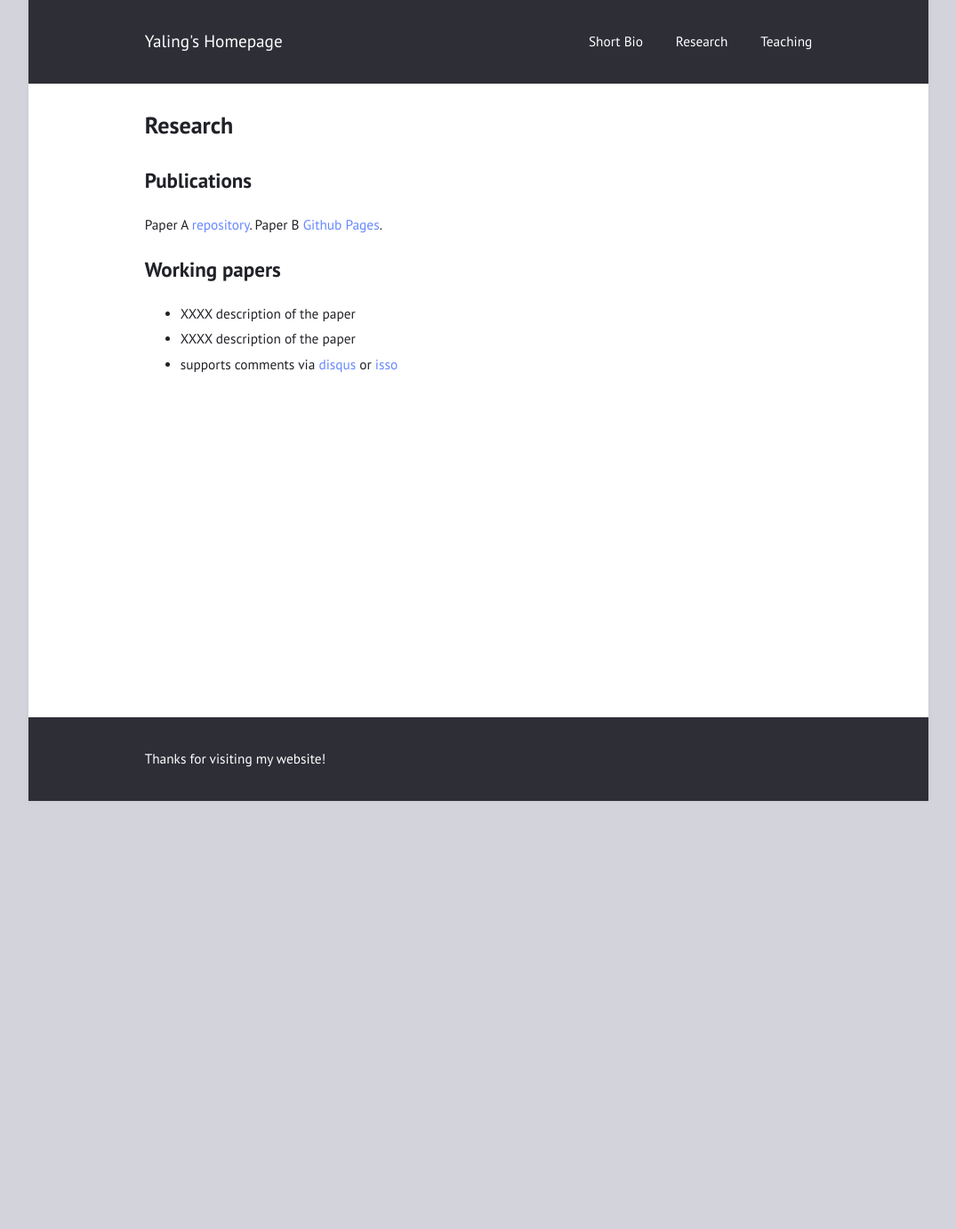
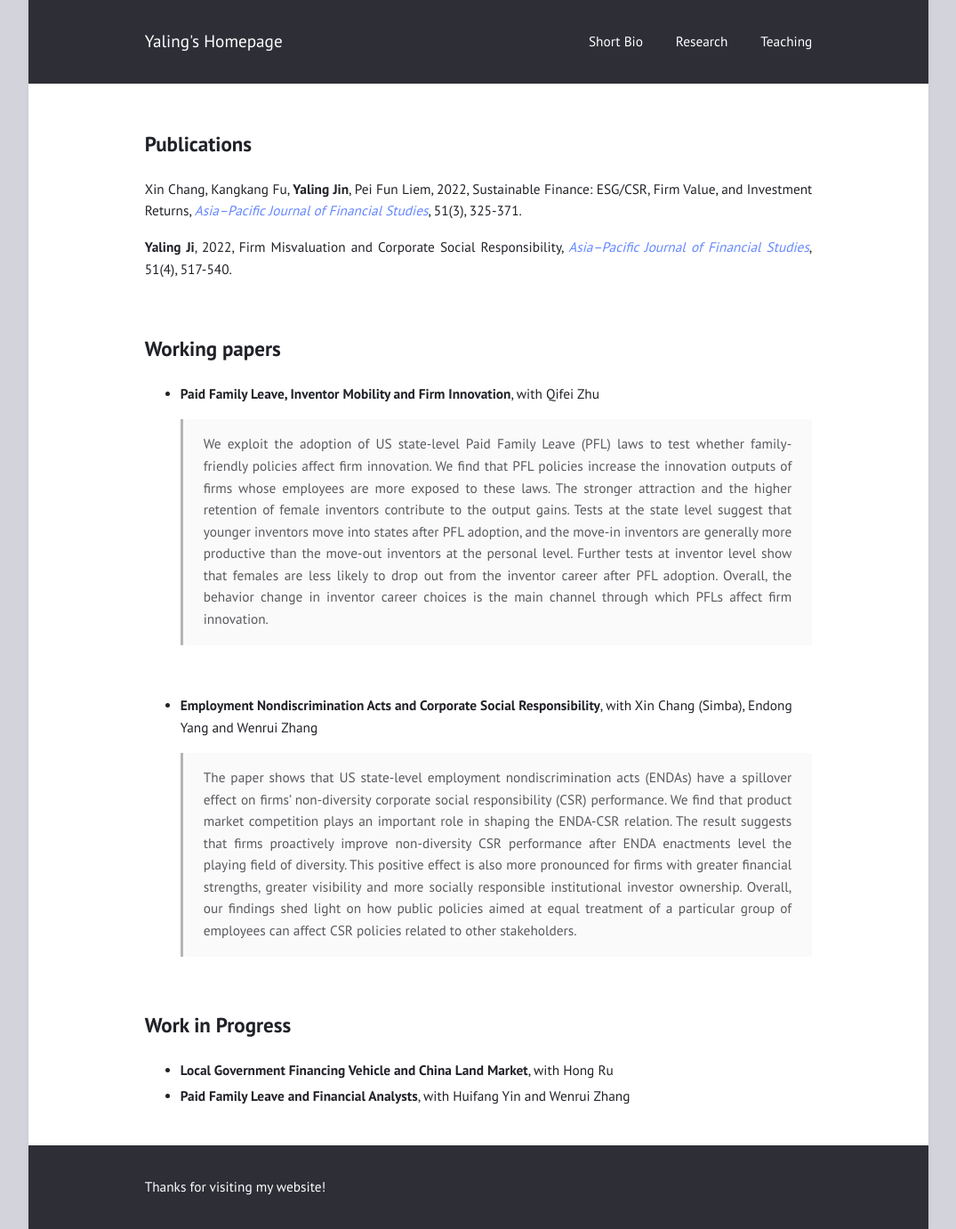
Before and after one commit to jinyaling/jinyaling.github.io, a Jekyll site: the page built from research.md, in a window 1280 px wide. Shown: the whole page at 89% size, without its empty margins (102-1177 px from the left). Built offline with Jekyll 4.4.1, drawn with Linux system fonts in a browser that asks for light colours; before the commit the page ends 900 px from its top, so only the background shows below that.

Commit message:
Update research.md

```diff
--- a/research.md
+++ b/research.md
@@ -1,18 +1,28 @@
 ---
-title: "Research"
+title: ""
 permalink: "/research/"
 layout: page
 ---
 
 ## Publications
 
-Paper A [repository](https://github.com/niklasbuschmann/contrast).
-Paper B [Github Pages](https://pages.github.com/).
+Xin Chang, Kangkang Fu, **Yaling Jin**, Pei Fun Liem, 2022, Sustainable Finance: ESG/CSR, Firm Value, and Investment Returns, [*Asia–Pacific Journal of Financial Studies*](https://doi.org/10.1111/ajfs.12379), 51(3), 325-371.
 
+**Yaling Ji**, 2022, Firm Misvaluation and Corporate Social Responsibility, [*Asia–Pacific Journal of Financial Studies*](https://doi.org/10.1111/ajfs.12373), 51(4), 517-540.
+
+&nbsp;
 ## Working papers
 
- - XXXX
-  description of the paper
- - XXXX
-  description of the paper
- - supports comments via [disqus](https://disqus.com/) or [isso](http://posativ.org/isso/)
+ - **Paid Family Leave, Inventor Mobility and Firm Innovation**, with Qifei Zhu
+>
+> We exploit the adoption of US state-level Paid Family Leave (PFL) laws to test whether family-friendly policies affect firm innovation. We find that PFL policies increase the innovation outputs of firms whose employees are more exposed to these laws. The stronger attraction and the higher retention of female inventors contribute to the output gains. Tests at the state level suggest that younger inventors move into states after PFL adoption, and the move-in inventors are generally more productive than the move-out inventors at the personal level. Further tests at inventor level show that females are less likely to drop out from the inventor career after PFL adoption. Overall, the behavior change in inventor career choices is the main channel through which PFLs affect firm innovation.
+
+&nbsp;
+ - **Employment Nondiscrimination Acts and Corporate Social Responsibility**, with Xin Chang (Simba), Endong Yang and Wenrui Zhang
+>
+> The paper shows that US state-level employment nondiscrimination acts (ENDAs) have a spillover effect on firms’ non-diversity corporate social responsibility (CSR) performance. We find that product market competition plays an important role in shaping the ENDA-CSR relation. The result suggests that firms proactively improve non-diversity CSR performance after ENDA enactments level the playing field of diversity. This positive effect is also more pronounced for firms with greater financial strengths, greater visibility and more socially responsible institutional investor ownership. Overall, our findings shed light on how public policies aimed at equal treatment of a particular group of employees can affect CSR policies related to other stakeholders.
+
+&nbsp;
+## Work in Progress
+ - **Local Government Financing Vehicle and China Land Market**, with Hong Ru
+ - **Paid Family Leave and Financial Analysts**, with Huifang Yin and Wenrui Zhang
```
